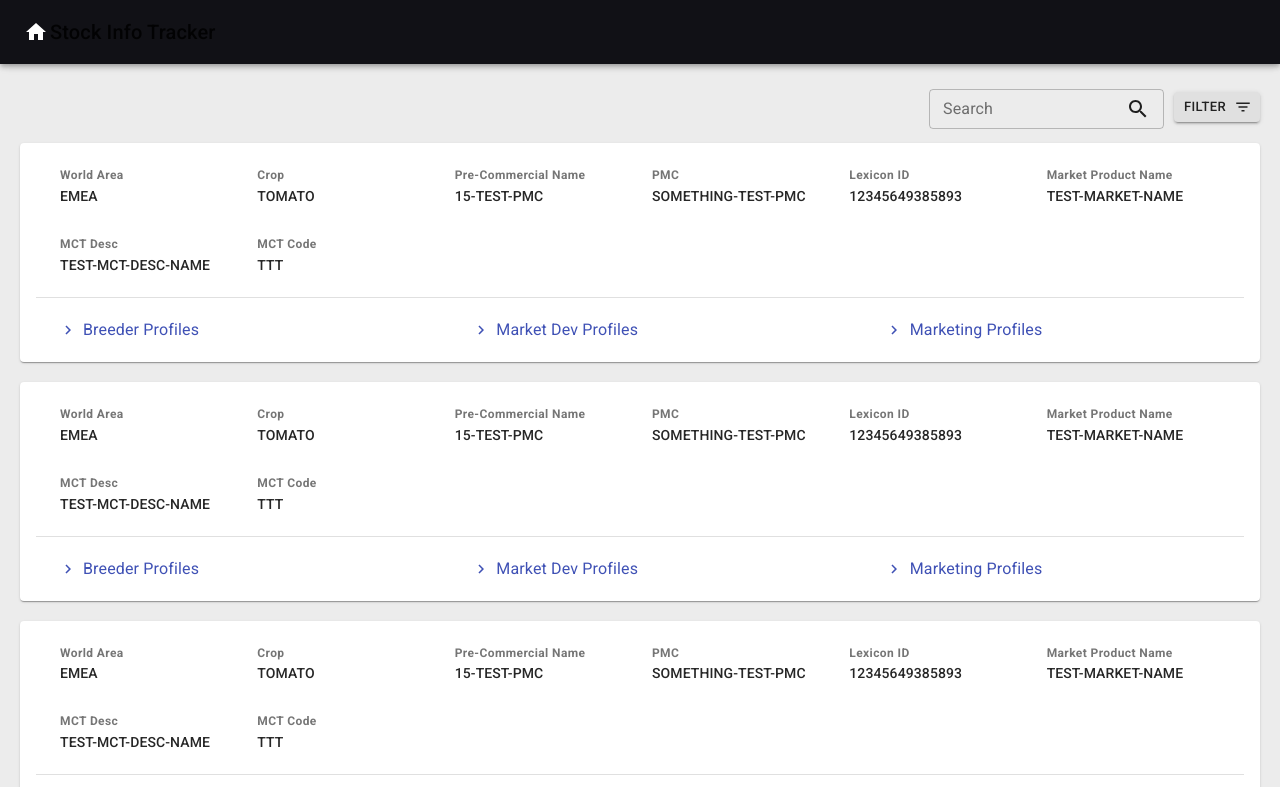
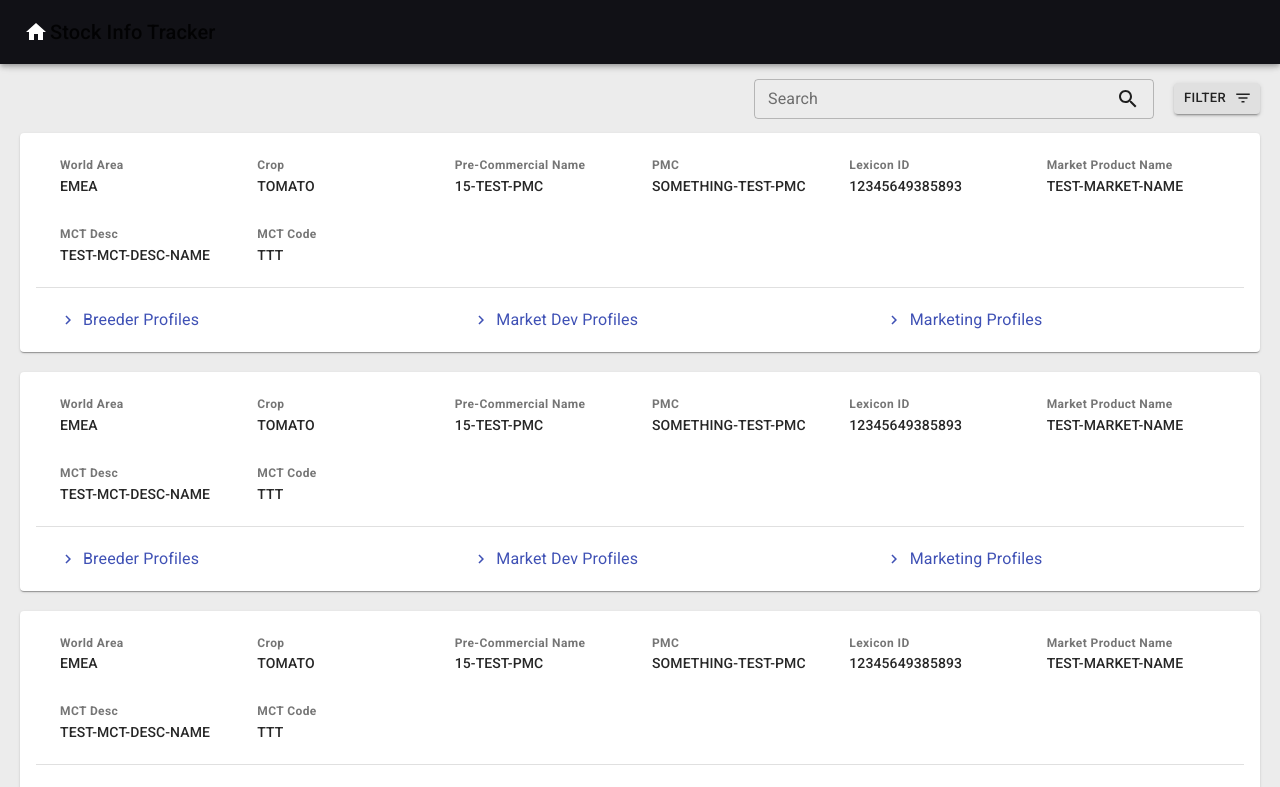
Before and after one commit to dheeraj0259/stock-info-tracker, a React (Create React App) app: page /stock-info-tracker/dashboard in a window 1280 px wide. Shown: the top 787 px of the page. Built offline with nearby package versions, Linux system fonts and the light colour scheme.

Commit message:
minor changes

```diff
--- a/src/Pages/Home.jsx
+++ b/src/Pages/Home.jsx
@@ -31,7 +31,7 @@ class Home extends Component {
           <Grid container justify="flex-end" alignItems="center">
             <Grid item>
               <TextField
-                style={{ minWidth: 200, marginLeft: 10 }}
+                style={{ minWidth: 400, marginLeft: 10, marginTop: "-2px" }}
                 label="Search"
                 id="outlined-margin-dense"
                 margin="dense"
@@ -48,7 +48,7 @@ class Home extends Component {
                 size="small"
                 color="inherit"
                 endIcon={<FilterListIcon />}
-                style={{ marginLeft: 10 }}
+                style={{ marginLeft: 20, marginTop: "-8px" }}
                 onClick={() => this.setState({ showFilter: true })}
               >
                 Filter
```
